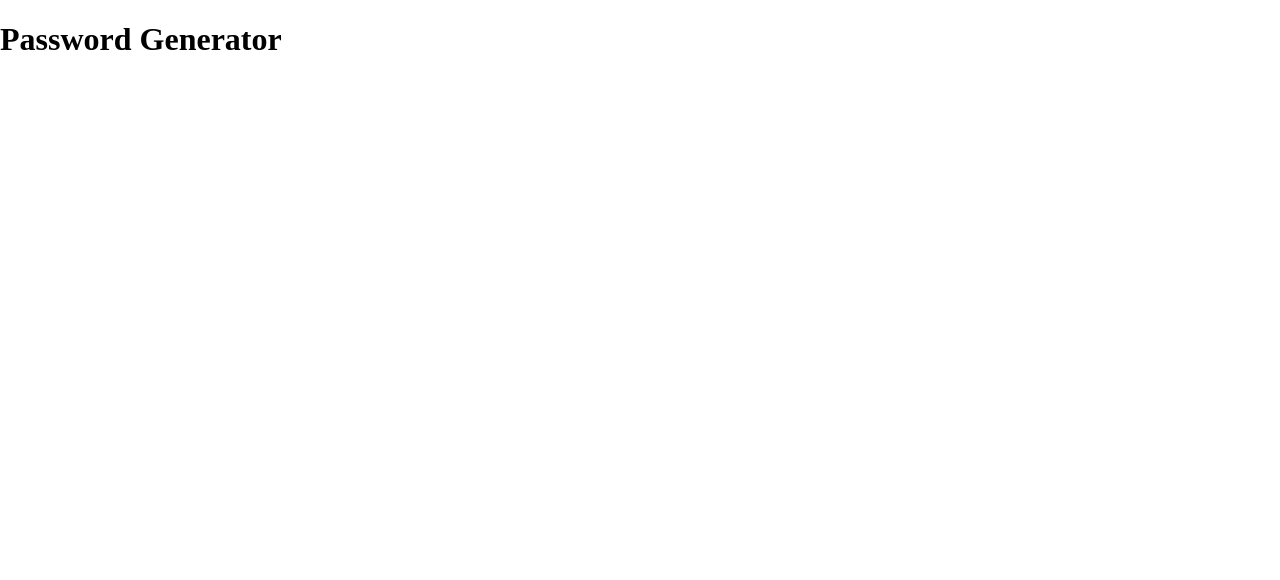
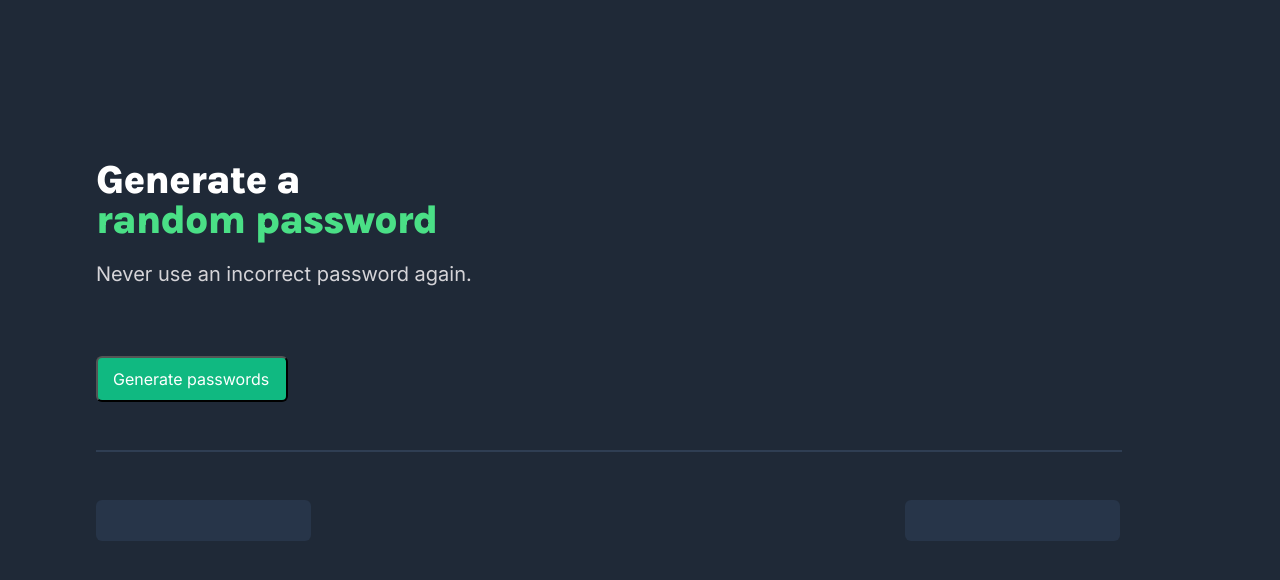
Before and after one commit to Capt-Fluffy-Bug/password-generator, a plain HTML site: page index.html in a window 1280 px wide. Drawn offline with Linux system fonts and the light colour scheme.

Commit message:
add UI html, css

```diff
--- a/index.css
+++ b/index.css
@@ -1,3 +1,88 @@
 body {
     margin: 0;
+    background-color: #1F2937;
+    font-family: Karla;
+    padding: 10rem 10rem 10rem 6rem;
+    align-items: center;
 }
+
+.main-container {
+    display: flex;
+    flex-direction: column;
+    justify-content: flex-start;
+}
+
+.title {
+    padding: 0;
+    margin: 0;
+}
+.title h1{
+    margin: 0;
+    font-size: 2.5rem;
+    font-style: normal;
+    font-weight: 800;
+    line-height: 2.5rem; /* 100% */
+    letter-spacing: -0.0625rem;
+}
+
+.title-1 {
+    color: white;
+}
+.title-2 {
+    color: #4ADF86;
+}
+.title-subheading {
+    color: var(--Medium-grey, #D5D4D8);
+    /* text-xl/leading-7/font-normal */
+    font-family: Inter;
+    font-size: 1.25rem;
+    font-style: normal;
+    font-weight: 400;
+    line-height: 1.75rem; /* 140% */
+}
+
+.button {
+    display: flex;
+    flex-direction: column;
+    padding: 0;
+    justify-content: flex-start;
+    align-items: flex-start;
+    margin-top: 3rem;
+}
+
+.button-hr {
+    border: 1px solid #2F3E53;
+    width: 100%;
+    margin: 3rem 0rem;
+}
+
+.submit-btn {
+    border-radius: 0.38rem;
+    background: #10B981;
+    /* shadow/sm */
+    /* box-shadow: 0px 1px 2px 0px rgba(0, 0, 0, 0.05); */
+
+    color: var(--white, #FFF);
+    /* text-base/leading-6/font-medium */
+    font-family: Inter;
+    font-size: 1rem;
+    font-style: normal;
+    font-weight: 500;
+    line-height: 1.5rem; /* 150% */
+    padding: 0.5625rem 1.0625rem 0.5625rem 0.9375rem;
+}
+
+.output {
+    display: flex;
+    justify-content: space-between;
+}
+
+.output-1 {
+    resize: none;
+    border: none;
+    border-radius: 0.38rem;
+    width: 13.1875rem;
+    height: 2.4375rem;
+    flex-shrink: 0;
+    background-color: #273549;
+}
--- a/index.html
+++ b/index.html
@@ -2,10 +2,33 @@
 <html>
     <head>
         <title>Password Generator</title>
+        <!-- CSS -->
         <link rel="stylesheet" href="index.css">
+
+        <!-- Google Fonts -->
+        <link rel="preconnect" href="https://fonts.googleapis.com">
+        <link rel="preconnect" href="https://fonts.gstatic.com" crossorigin>
+        <link href="https://fonts.googleapis.com/css2?family=Karla:wght@200;400;700;800&display=swap" rel="stylesheet">
+        <link href="https://fonts.googleapis.com/css2?family=Inter:wght@200;400;700;800&display=swap" rel="stylesheet">
+
+        <!-- JS script -->
         <script src="index.js"></script>
     </head>
     <body>
-        <h1>Password Generator</h1>
+        <div class="main-container">
+            <div class="title">
+                <h1 class="title-1">Generate a</h1>
+                <h1 class="title-2">random password</h1>
+                <p class="title-subheading">Never use an incorrect password again.</p>
+            </div>
+            <div class="button">
+                <button class="submit-btn">Generate passwords</button>
+                <hr class="button-hr"/>
+            </div>
+            <div class="output">
+                <input readonly id="output-1" class="output-1" ></input>
+                <input readonly id="output-2" class="output-1"></input>
+            </div>
+        </div>
     </body>
 </html>
```
